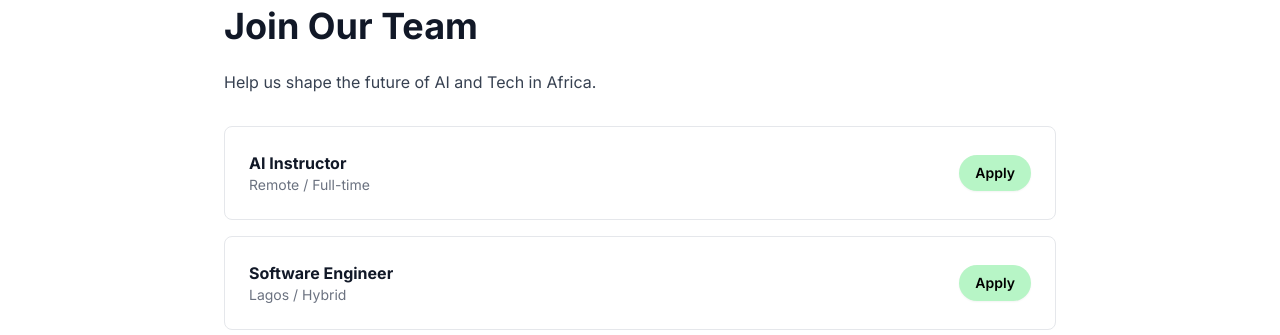
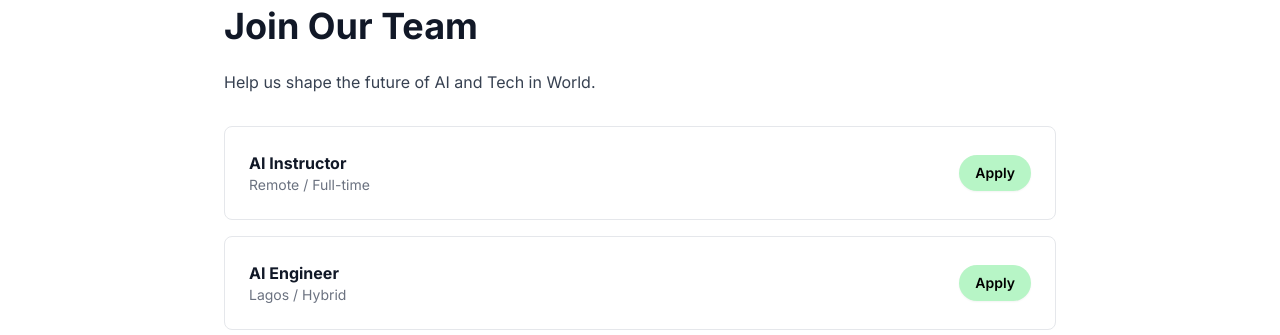
Before and after one commit to Stripe-Edge/DictaHub, a Next.js app: page /careers in a window 1280 px wide. Shown: the part 155-490 px from the top of the page. Built offline with nearby package versions, Linux system fonts and the light colour scheme.

Commit message:
Update page.tsx

```diff
--- a/app/careers/page.tsx
+++ b/app/careers/page.tsx
@@ -25,10 +25,10 @@ export default function CareersPage() {
         animate={{ opacity: 1, y: 0 }}
         transition={{ delay: 0.1, duration: 0.25 }}
       >
-        Help us shape the future of AI and Tech in Africa.
+        Help us shape the future of AI and Tech in World.
       </motion.p>
       <div className="space-y-4">
-        {[{ title: "AI Instructor", loc: "Remote / Full-time" }, { title: "Software Engineer", loc: "Lagos / Hybrid" }].map((job, idx) => (
+        {[{ title: "AI Instructor", loc: "Remote / Full-time" }, { title: "AI Engineer", loc: "Lagos / Hybrid" }].map((job, idx) => (
           <motion.div
             key={job.title}
             className="p-6 border rounded-lg flex justify-between items-center"
```
